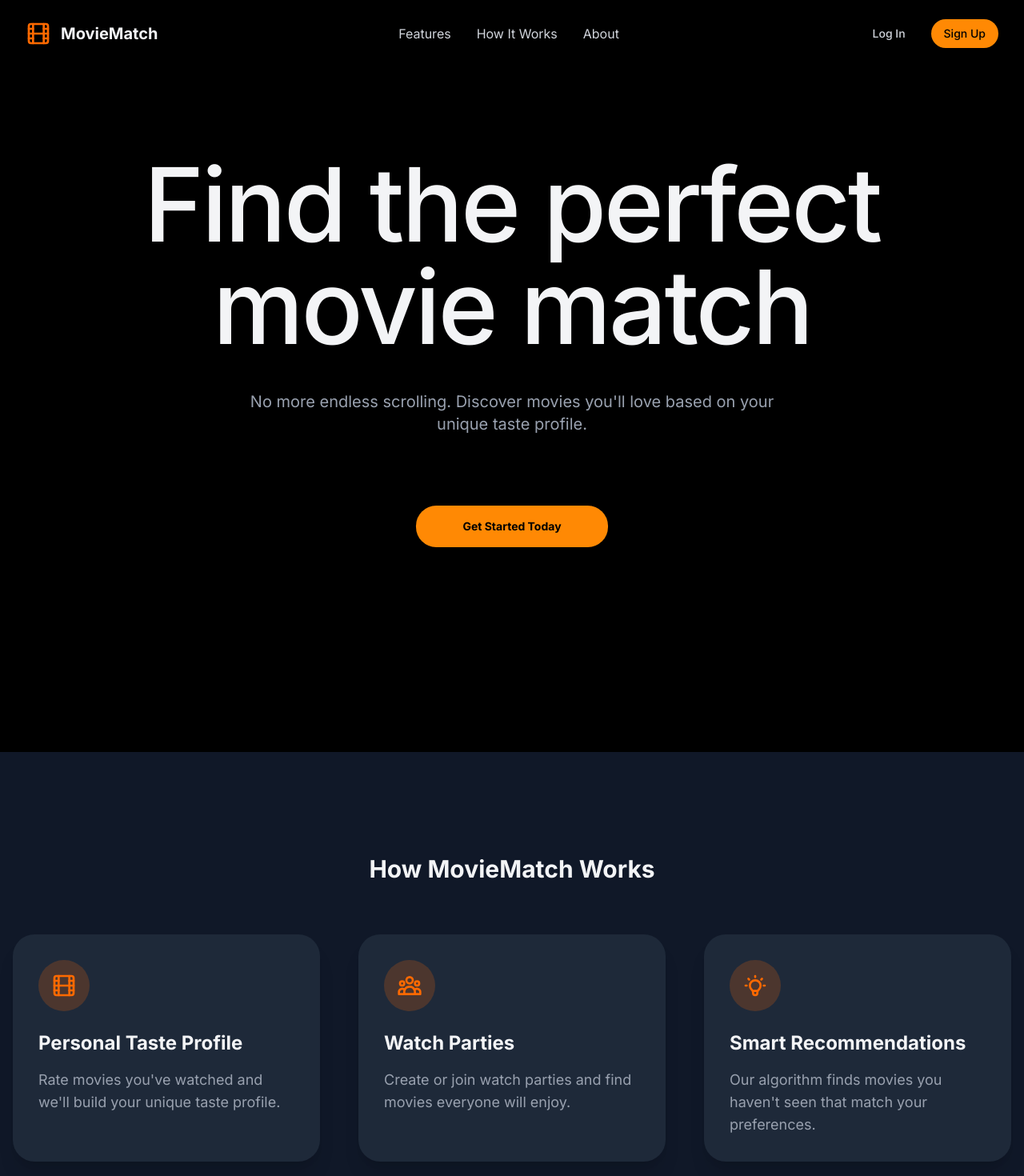
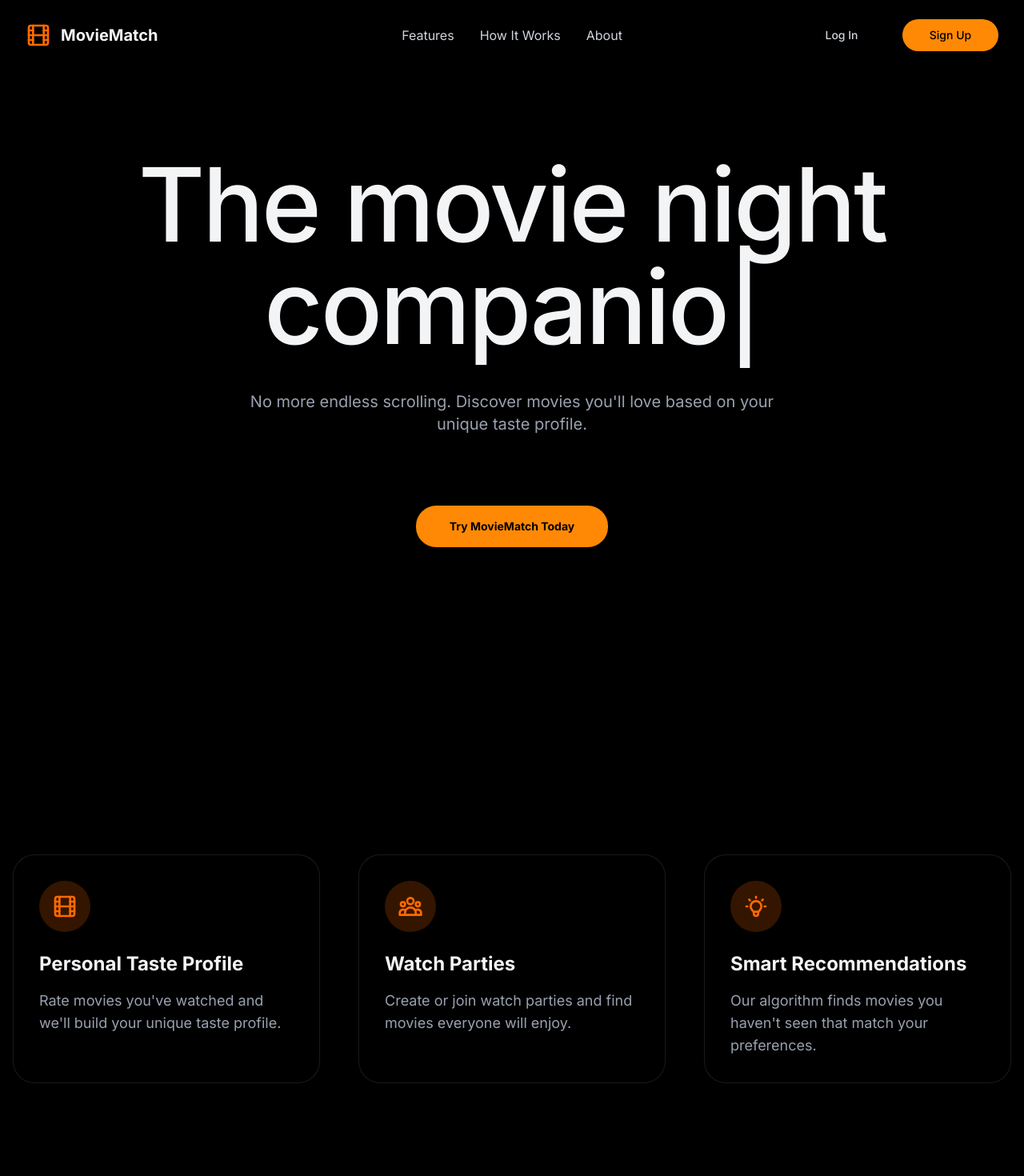
Before and after one commit to Treetrampler/movie-matcher, a Next.js app: page / in a window 1280 px wide. Shown: the top 1470 px of the page at 80% size. Built offline with nearby package versions, Linux system fonts and the light colour scheme.

Commit message:
feat: creating typing effect in main slogan area

```diff
--- a/package.json
+++ b/package.json
@@ -51,6 +51,7 @@
     "react-dom": "^19.0.0",
     "react-hook-form": "^7.54.2",
     "react-resizable-panels": "^2.1.7",
+    "react-typed": "^2.0.12",
     "recharts": "^2.15.1",
     "sonner": "^2.0.2",
     "tailwind-merge": "^3.0.2",
--- a/src/app/page.tsx
+++ b/src/app/page.tsx
@@ -1,19 +1,20 @@
 import Link from "next/link";
 import { Button } from "@/components/ui/button";
 import { Film } from "lucide-react";
+import TypedHeading from "@/components/typed-heading";
 
 export default function LandingPage() {
   return (
     <div className="flex min-h-screen flex-col bg-black text-gray-100">
       {/* Header */}
-      <header className="fixed z-10 w-full bg-black/90 px-8 py-6 backdrop-blur-sm">
+      <header className="fixed z-10 w-full bg-black/80 px-8 py-6 backdrop-blur-sm">
         <div className="container mx-auto flex items-center justify-between">
           <div className="flex items-center gap-3">
             <Film className="h-8 w-8 text-orange-500" />
             <span className="text-xl font-bold">MovieMatch</span>
           </div>
 
-          <nav className="hidden items-center gap-8 md:flex">
+          <nav className="absolute left-1/2 flex -translate-x-1/2 items-center gap-8">
             <Link
               href="#features"
               className="text-gray-300 transition-colors hover:text-orange-500"
@@ -38,13 +39,13 @@ export default function LandingPage() {
             <Link href="/login">
               <Button
                 variant="ghost"
-                className="text-gray-300 hover:bg-gray-900 hover:text-orange-500"
+                className="h-10 w-30 text-gray-300 hover:bg-gray-900 hover:text-orange-500"
               >
                 Log In
               </Button>
             </Link>
             <Link href="/signup">
-              <Button className="text-l bg-orange-400 text-black hover:bg-orange-700">
+              <Button className="text-l h-10 w-30 bg-orange-400 text-black hover:bg-orange-700">
                 Sign Up
               </Button>
             </Link>
@@ -55,9 +56,7 @@ export default function LandingPage() {
       {/* Main content */}
       <main className="flex flex-1 flex-col items-center justify-center px-4 py-32 text-center md:py-48">
         <div className="mx-auto max-w-6xl space-y-10">
-          <h1 className="text-4xl font-medium tracking-tight md:text-9xl">
-            Find the perfect movie match
-          </h1>
+          <TypedHeading />
           <p className="mx-auto max-w-2xl text-lg text-gray-400 md:text-xl">
             No more endless scrolling. Discover movies you'll love based on your
             unique taste profile.
@@ -69,7 +68,7 @@ export default function LandingPage() {
                 size="lg"
                 className="h-13 w-60 bg-orange-400 px-8 py-6 text-sm font-bold text-black hover:bg-orange-700"
               >
-                Get Started Today
+                Try MovieMatch Today
               </Button>
             </Link>
           </div>
@@ -77,14 +76,10 @@ export default function LandingPage() {
       </main>
 
       {/* Features section */}
-      <section id="features" className="min-h-screen bg-gray-900 py-32">
+      <section id="features" className="min-h-screen py-32">
         <div className="container mx-auto px-4">
-          <h2 className="mb-16 text-center text-3xl font-bold">
-            How MovieMatch Works
-          </h2>
-
           <div className="grid gap-12 md:grid-cols-3">
-            <div className="rounded-lg bg-gray-800 p-8 shadow-xl">
+            <div className="rounded-lg border-1 bg-black p-8 shadow-xl">
               <div className="mb-6 flex h-16 w-16 items-center justify-center rounded-full bg-orange-500/20">
                 <Film className="h-8 w-8 text-orange-500" />
               </div>
@@ -97,7 +92,7 @@ export default function LandingPage() {
               </p>
             </div>
 
-            <div className="rounded-lg bg-gray-800 p-8 shadow-xl">
+            <div className="rounded-lg border-1 bg-black p-8 shadow-xl">
               <div className="mb-6 flex h-16 w-16 items-center justify-center rounded-full bg-orange-500/20">
                 <svg
                   xmlns="http://www.w3.org/2000/svg"
@@ -121,7 +116,7 @@ export default function LandingPage() {
               </p>
             </div>
 
-            <div className="rounded-lg bg-gray-800 p-8 shadow-xl">
+            <div className="rounded-lg border-1 bg-black p-8 shadow-xl">
               <div className="mb-6 flex h-16 w-16 items-center justify-center rounded-full bg-orange-500/20">
                 <svg
                   xmlns="http://www.w3.org/2000/svg"
@@ -149,7 +144,7 @@ export default function LandingPage() {
       </section>
 
       {/* Footer */}
-      <footer className="border-t border-gray-800 py-8">
+      <footer className="border-t py-8">
         <div className="container mx-auto px-4">
           <div className="flex flex-col items-center justify-between md:flex-row">
             <div className="mb-4 flex items-center gap-2 md:mb-0">
--- /dev/null
+++ b/src/components/typed-heading.tsx
@@ -0,0 +1,34 @@
+"use client";
+import { ReactTyped } from "react-typed";
+
+export default function TypedHeading() {
+  return (
+    <h1 className="text-4xl font-medium tracking-tight md:text-9xl">
+      The movie night
+      <br />
+      <ReactTyped
+        strings={[
+          "accomplice",
+          "companion",
+          "buddy",
+          "partner",
+          "sidekick",
+          "pal",
+          "homie",
+          "co-pilot",
+          "ride-or-die",
+          "bestie",
+          "wingman",
+          "mate",
+          "amigo",
+          "crew",
+          "teammate",
+        ]}
+        typeSpeed={80}
+        backSpeed={100}
+        backDelay={1000}
+        loop
+      />
+    </h1>
+  );
+}
```
Also changed, not shown: 1 other file (tests, documents, lock files or other folders).
